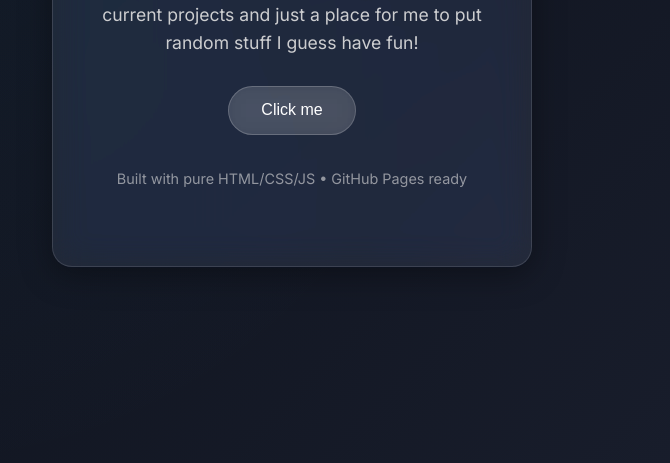
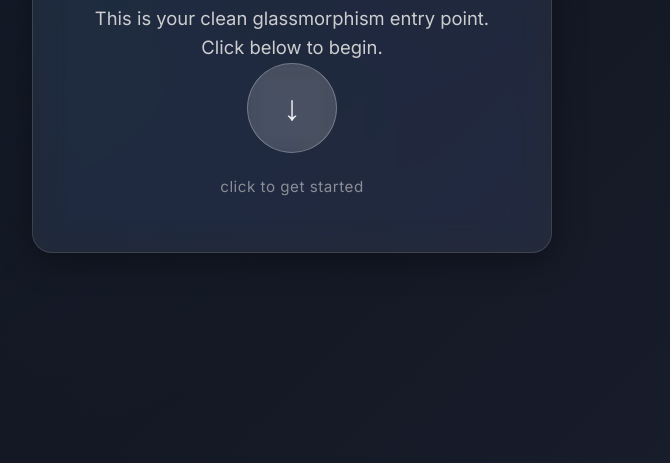
Before and after one commit to Phantom-Void/Website256, a plain HTML site: page index.html in a window 1280 px wide. Shown: the part 337-800 px from the top of the page, without its empty margins (348-1018 px from the left). Drawn offline with Linux system fonts and the light colour scheme.

Commit message:
Update index.html

```diff
--- a/index.html
+++ b/index.html
@@ -3,11 +3,133 @@
 <head>
   <meta charset="UTF-8" />
   <meta name="viewport" content="width=device-width, initial-scale=1.0"/>
-  <title>Glass Dark Theme</title>
-  <link rel="stylesheet" href="styles.css"/>
+  <title>Get Started</title>
   <link rel="preconnect" href="https://fonts.googleapis.com">
   <link rel="preconnect" href="https://fonts.gstatic.com" crossorigin>
   <link href="https://fonts.googleapis.com/css2?family=Inter:wght@300;400;500;600&display=swap" rel="stylesheet">
+
+  <style>
+    * {
+      margin: 0;
+      padding: 0;
+      box-sizing: border-box;
+    }
+
+    body {
+      font-family: 'Inter', system-ui, sans-serif;
+      min-height: 100vh;
+      color: #e0e0e0;
+      background: #0f0f1a;
+      overflow-x: hidden;
+    }
+
+    .background {
+      position: fixed;
+      inset: 0;
+      background: linear-gradient(135deg, #0a0e17 0%, #1a1f2e 100%);
+      z-index: -2;
+    }
+
+    .background::before {
+      content: "";
+      position: absolute;
+      inset: 0;
+      background: radial-gradient(circle at 20% 30%, rgba(100, 200, 255, 0.08) 0%, transparent 50%);
+      opacity: 0.6;
+      z-index: -1;
+    }
+
+    .container {
+      min-height: 100vh;
+      display: flex;
+      flex-direction: column;
+      align-items: center;
+      justify-content: center;
+      padding: 2rem;
+      gap: 3rem;
+    }
+
+    .card {
+      background: rgba(255, 255, 255, 0.07);
+      backdrop-filter: blur(16px) saturate(180%);
+      -webkit-backdrop-filter: blur(16px) saturate(180%);
+      border: 1px solid rgba(255, 255, 255, 0.12);
+      border-radius: 20px;
+      padding: 3.5rem 3rem;
+      max-width: 520px;
+      width: 100%;
+      box-shadow: 0 8px 32px rgba(0, 0, 0, 0.35);
+      text-align: center;
+      transition: transform 0.3s ease, box-shadow 0.3s ease;
+    }
+
+    .card:hover {
+      transform: translateY(-8px);
+      box-shadow: 0 20px 50px rgba(0, 0, 0, 0.45);
+    }
+
+    h1 {
+      font-size: 2.8rem;
+      font-weight: 600;
+      margin-bottom: 1.2rem;
+      background: linear-gradient(90deg, #c0d0ff, #a0b0ff);
+      -webkit-background-clip: text;
+      -webkit-text-fill-color: transparent;
+    }
+
+    p {
+      font-size: 1.15rem;
+      line-height: 1.6;
+      opacity: 0.9;
+    }
+
+    /* The button — no text, just a styled circle with arrow feel */
+    .start-btn {
+      width: 90px;
+      height: 90px;
+      background: rgba(255, 255, 255, 0.13);
+      border: 1px solid rgba(255, 255, 255, 0.25);
+      border-radius: 50%;
+      cursor: pointer;
+      transition: all 0.3s ease;
+      backdrop-filter: blur(10px);
+      display: flex;
+      align-items: center;
+      justify-content: center;
+      margin: 0 auto;
+    }
+
+    .start-btn:hover {
+      background: rgba(255, 255, 255, 0.25);
+      transform: scale(1.12);
+      box-shadow: 0 10px 30px rgba(0, 0, 0, 0.4);
+    }
+
+    .start-btn::before {
+      content: '↓';
+      font-size: 2.2rem;
+      color: rgba(255, 255, 255, 0.9);
+      font-weight: 300;
+    }
+
+    /* Hint text below button */
+    .hint {
+      font-size: 0.95rem;
+      opacity: 0.55;
+      margin-top: 1.5rem;
+      letter-spacing: 0.5px;
+      user-select: none;
+    }
+
+    @media (max-width: 500px) {
+      .card {
+        padding: 2.5rem 2rem;
+      }
+      h1 { font-size: 2.2rem; }
+      .start-btn { width: 80px; height: 80px; }
+      .start-btn::before { font-size: 2rem; }
+    }
+  </style>
 </head>
 <body>
   <div class="background"></div>
@@ -15,14 +137,17 @@
   <div class="container">
     <div class="card">
       <h1>Welcome</h1>
-      <p>Welcom to Website256 my website with all my current projects and just a place for me to put random stuff I guess have fun!</p>
+      <p>This is your clean glassmorphism entry point. Click below to begin.</p>
 
-      <button id="btn">Click me</button>
-
-      <p class="small">Built with pure HTML/CSS/JS • GitHub Pages ready</p>
+      <button class="start-btn" id="startBtn"></button>
+      <div class="hint">click to get started</div>
     </div>
   </div>
 
-  <script src="script.js"></script>
+  <script>
+    document.getElementById("startBtn").addEventListener("click", () => {
+      window.location.href = "home.html";
+    });
+  </script>
 </body>
 </html>
```
